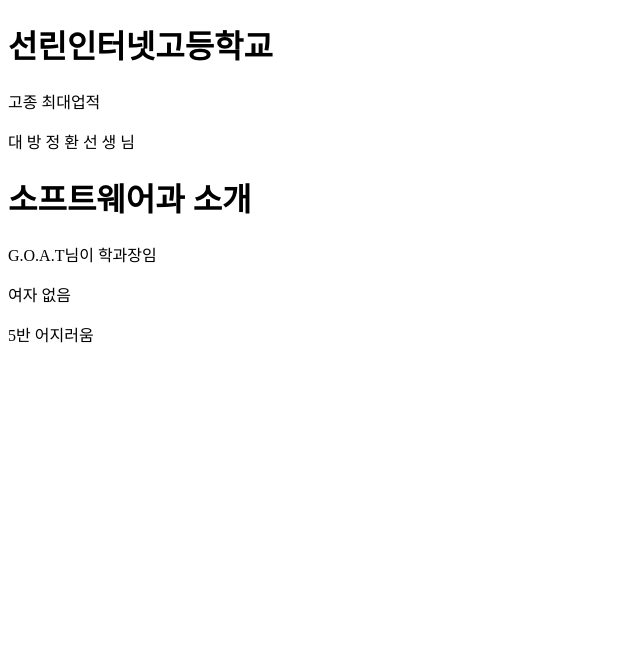
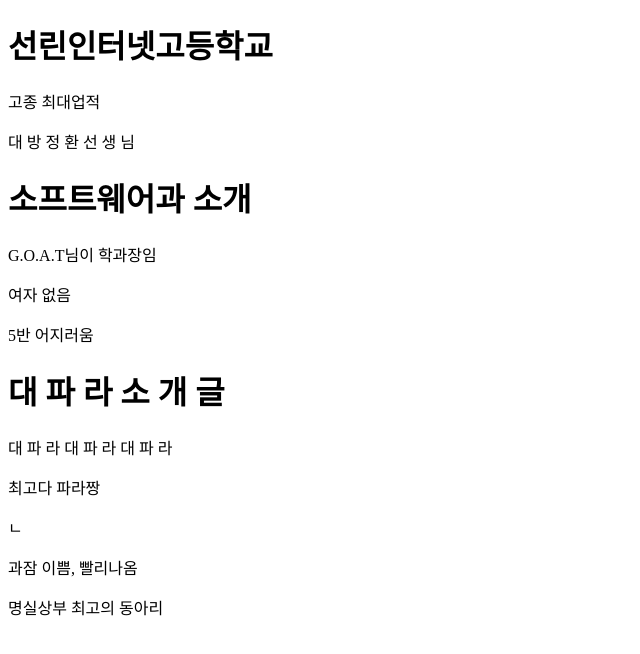
Before and after one commit to kyle-gif/WANG, a plain HTML site: page index.html in a window 1280 px wide. Shown: the whole page, without its empty margins (0-640 px from the left). Drawn offline with Linux system fonts and the light colour scheme.

Commit message:
Club Introduction

```diff
--- a/index.html
+++ b/index.html
@@ -13,5 +13,10 @@
     <p>G.O.A.T님이 학과장임</p>
     <p>여자 없음</p>
     <p>5반 어지러움</p>
+    <h1>대 파 라 소 개 글</h1>
+    <p>대 파 라 대 파 라 대 파 라</p>
+    <p>최고다 파라짱</p>ㄴ
+    <p>과잠 이쁨, 빨리나옴</p>
+    <p>명실상부 최고의 동아리</p>
 </body>
 </html>
```
